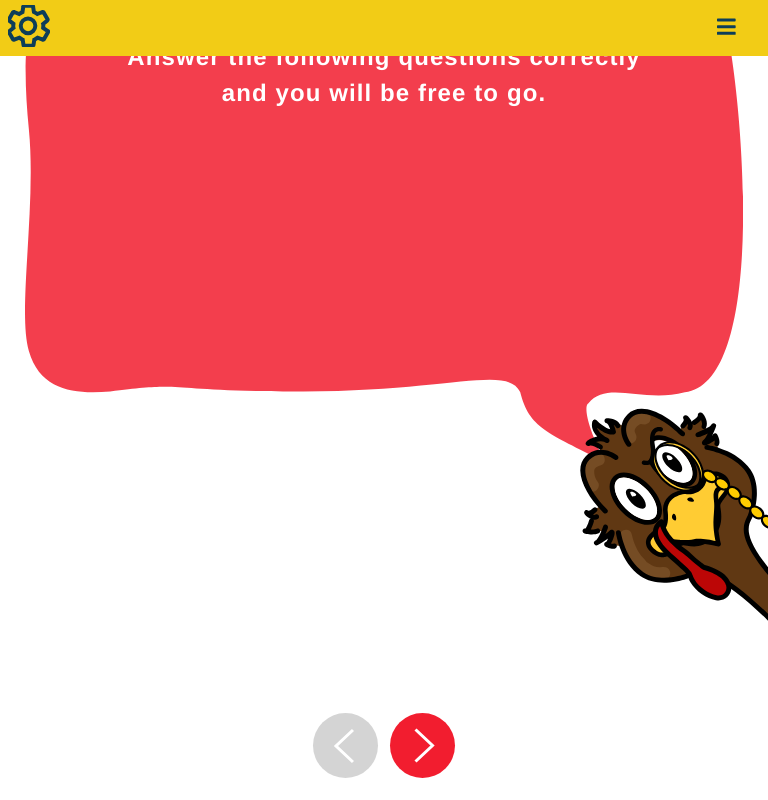
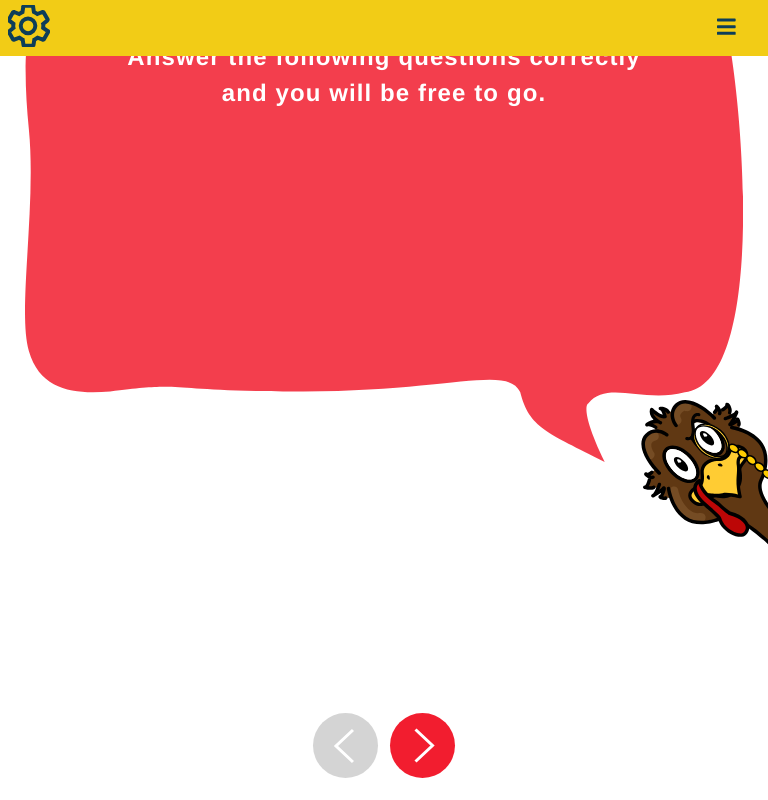
Before and after one commit to ViviZa/lawyer-dude, a React (Create React App) app: page /jailgame1 in a window 768 px wide. Built offline with nearby package versions, Linux system fonts and the light colour scheme.

Commit message:
Adjust Lawyerdude Jail width tablet

```diff
--- a/src/styles/_pagecontent.scss
+++ b/src/styles/_pagecontent.scss
@@ -799,13 +799,13 @@ ol {
 	.speechlawyer-container, .speechlawyer-sceptical-container {
 		margin-top: 8.5em;
 		margin-right: -2em;
-		width: 28%;
 	}
 
 	.jailpagecontent {
 
 		.speechlawyer-container, .speechlawyer-sceptical-container {
 			margin-top: 4.5em;
+			width: 28%;
 		}
 	}
 
```
